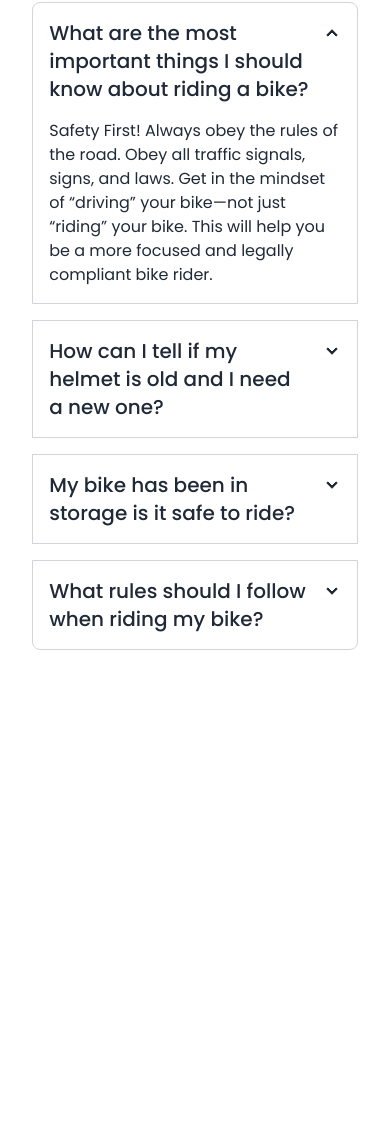
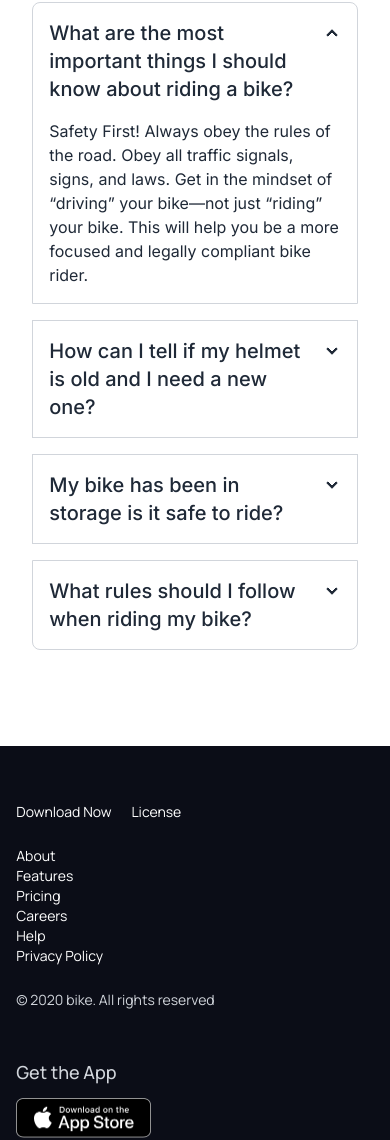
Before and after one commit to najmulhaqueniloy/biker-zone, a plain HTML site: page index.html in a window 390 px wide. Shown: the part 6095-7235 px from the top of the page. Before the commit the page ends 6761 px from the top, so only its background shows below. Drawn offline with nearby package versions, Linux system fonts and the light colour scheme.

Commit message:
complete the project

```diff
--- a/index.html
+++ b/index.html
@@ -40,9 +40,9 @@
     }
   </script>
 </head >
-<body class="font-poppins max-w-screen-xl mx-auto">
+<body class="font-poppins container mx-auto">
   <!-- Header Section -->
-    <header class="w-11/12 mx-auto">
+    <header class="w-11/12 md:w-4/5 mx-auto">
       <!-- Navbar -->
       <nav class="my-4">
         <div class="navbar bg-base-100 font-medium">
@@ -177,7 +177,7 @@
     </header>
 
     <!-- Main section -->
-     <main class="w-11/12 mx-auto">
+     <main class="w-11/12 md:w-4/5 mx-auto">
       <!-- Featured Bikes Sections -->
        <section class="my-20">
         <div class="text-center space-y-2">
@@ -348,18 +348,20 @@
        </section>
 
       <!-- FAQ section -->
-       <section>
+       <section class="font-inter">
         <h2 class="text-3xl sm:text-4xl font-semibold text-center mb-12">Frequently <span class="text-primary-color">Asked Questions</span></h2>
         <!-- Hero style -->
         <div class="hero">
           <div class="hero-content flex-col md:flex-row gap-16">
             <!-- Image content -->
-              <img
-              src="assets/images/faq.png"
-              class="rounded-lg" />
+              <div class="w-full">
+                <img
+                src="assets/images/faq.png"
+                class="rounded-lg" />
+              </div>
 
             <!-- FAQ Text content -->
-            <div class="join join-vertical space-y-4">
+            <div class="join join-vertical space-y-4 w-full">
               <div class="collapse collapse-arrow join-item border-gray-300 border">
                 <input type="radio" name="my-accordion-4" checked="checked" />
                 <div class="collapse-title text-xl font-medium">What are the most important things I should
@@ -397,6 +399,37 @@
      </main>
 
     <!-- Footer Section -->
+    <footer class="footer font-manrope bg-[#0B0D17] text-white mt-20 pt-14 pb-20">
+      <!-- Footer Container -->
+      <div class="w-11/12 md:w-4/5 mx-auto flex flex-col sm:flex-row justify-between gap-12">
+        <!-- Left content -->
+        <div class="space-y-6">
+          <ul class="flex gap-5">
+            <li><a href="">Download Now</a></li>
+            <li><a href="">License</a></li>
+          </ul>
+          <ul class="grid sm:grid-cols-3 md:grid-cols-6">
+            <li><a href="">About</a></li>
+            <li><a href="">Features</a></li>
+            <li><a href="">Pricing</a></li>
+            <li><a href="">Careers</a></li>
+            <li><a href="">Help</a></li>
+            <li><a href="">Privacy Policy</a></li>
+          </ul>
+          <p class="text-sm text-gray-300">© 2020 bike. All rights reserved</p>
+        </div>
 
+        <!-- Right content -->
+        <div class="space-y-3">
+          <p class="text-lg font-medium text-gray-300">Get the App</p>
+          <div class="w-1/2">
+            <a href=""><img src="assets/images/ios.png" alt=""></a>
+          </div>
+          <div class="w-1/2">
+            <a href=""><img src="assets/images/android.png" alt=""></a>
+          </div>
+        </div>
+      </div>
+    </footer>
 </body>
 </html>
```
